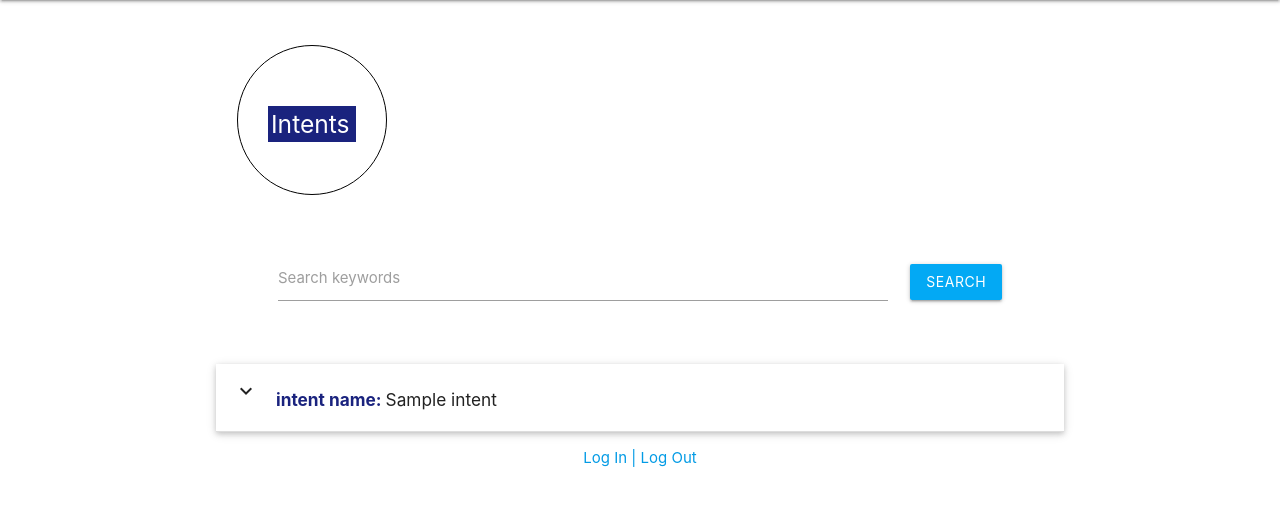
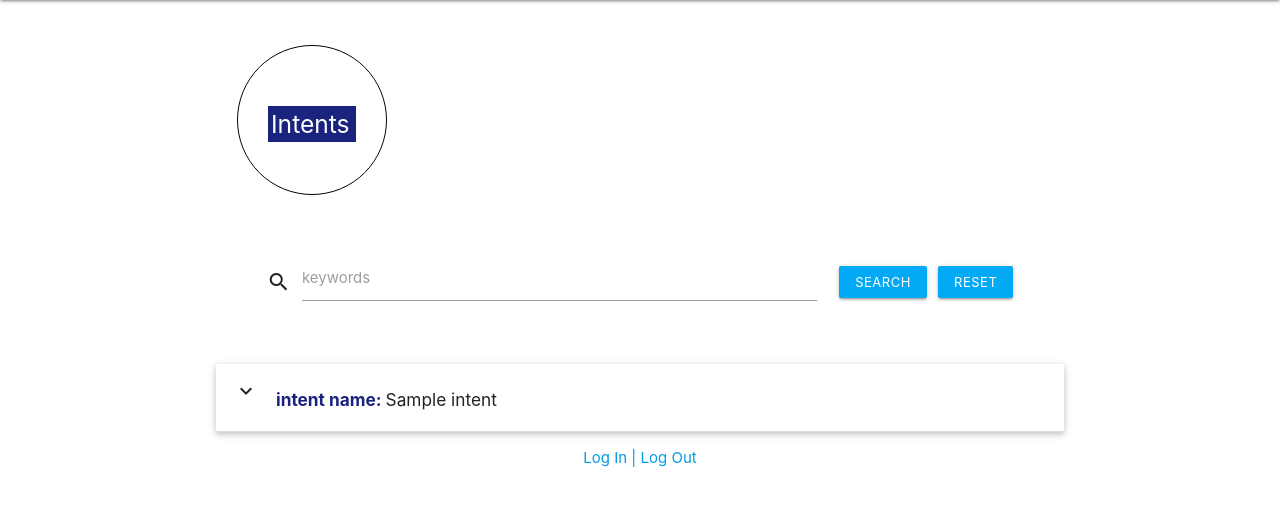
Before and after one commit to lilychuang78/milestone3, a Flask app: page /intents in a window 1280 px wide. Shown: the part 64-570 px from the top of the page. Run offline with Flask 2, Linux system fonts and the light colour scheme; a database or web service that is not in the repository returns one stand-in record (values such as "Sample title"); some libraries are stand-ins or nearby versions.

Commit message:
add search intent function

```diff
--- a/app.py
+++ b/app.py
@@ -82,6 +82,13 @@ def intents():
     intents = list(mongo.db.intents.find())
     return render_template("intents.html", intents=intents)
 
+#--------search intent function--------#
+@app.route("/search", methods=["GET", "POST"])
+def search():
+    query = request.form.get("query")
+    intents = list(mongo.db.intents.find({"$text":{"$search":query}}))
+    return render_template("intents.html", intents=intents)
+
 #--------add intents function--------#
 @app.route("/add_intent", methods=["GET", "POST"])
 def add_intent():
@@ -122,7 +129,6 @@ def delete_intent(intent_id):
     flash("intent deleted")
     return redirect(url_for('intents'))
 
-
 if __name__ == "__main__":
     app.run(host=os.environ.get("IP"),
         port=int(os.environ.get("PORT")),
--- a/static/css/style.css
+++ b/static/css/style.css
@@ -40,6 +40,9 @@ nav .brand-logo {
     padding: 0.2rem;
 }
 
+.waves-effect{
+    overflow: visible;
+}
 
 /*home*/
 .concept-container{
--- a/static/js/script.js
+++ b/static/js/script.js
@@ -1,6 +1,8 @@
 $(document).ready(function () {
     $(".sidenav").sidenav(); /*jquery sidenav*/
     $("#flash").fadeOut(3000); /*flash message fade out*/
+    $("#no-result").fadeIn("slow");
     $('.collapsible').collapsible(); /*collasible*/
     $('.modal').modal({preventScrolling: false}); /*confirmation before deleting*/
+    $('.tap-target').tapTarget();
 });
--- a/templates/intents.html
+++ b/templates/intents.html
@@ -1,20 +1,27 @@
 {% extends "base.html" %}
 {% block content %}
+
+{% if intents|length == 0 %}
+    <h4 id="no-result" class="center-align red-text" >no result</h4>
+{% endif %}
+
 <div class="title-circle">
     <h5 class="indigo darken-4 title-text">Intents</h5>
 </div>
 <div class="row">
-    <form action="#" method="post" class="col s10 offset-s1">
+    <form action="{{ url_for('search')}}" method="post" class="col s10 offset-s1">
         <div class="row valign-wrapper center-align">
+            <i class="material-icons">search</i>
             <div class="input-field col s12">
                 <input type="text" name="query" id="query" minlength="3" class="validate" required>
-                <label for="query">Search keywords</label>
+                <label for="query">keywords</label>
             </div>
             <div class="col">
-                <button type="submit" class="waves-effect waves-light btn light-blue">
+                <button type="submit" class="waves-effect waves-light btn-small light-blue">
                     Search
                 </button>
             </div>
+            <a href="{{ url_for('intents')}}" class="waves-effect waves-light btn-small light-blue">Reset</a>
         </div>
     </form>
 </div>
```
